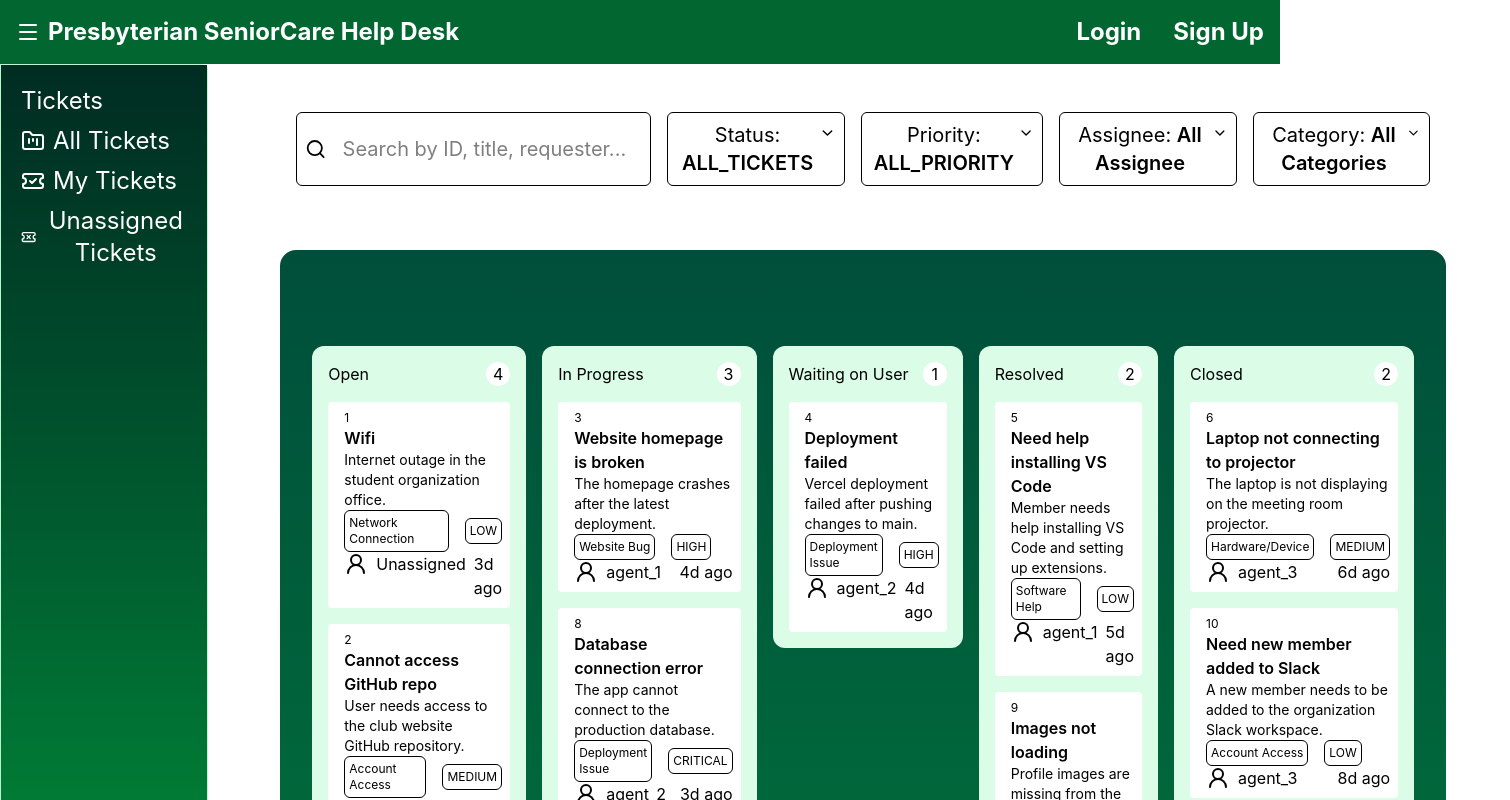
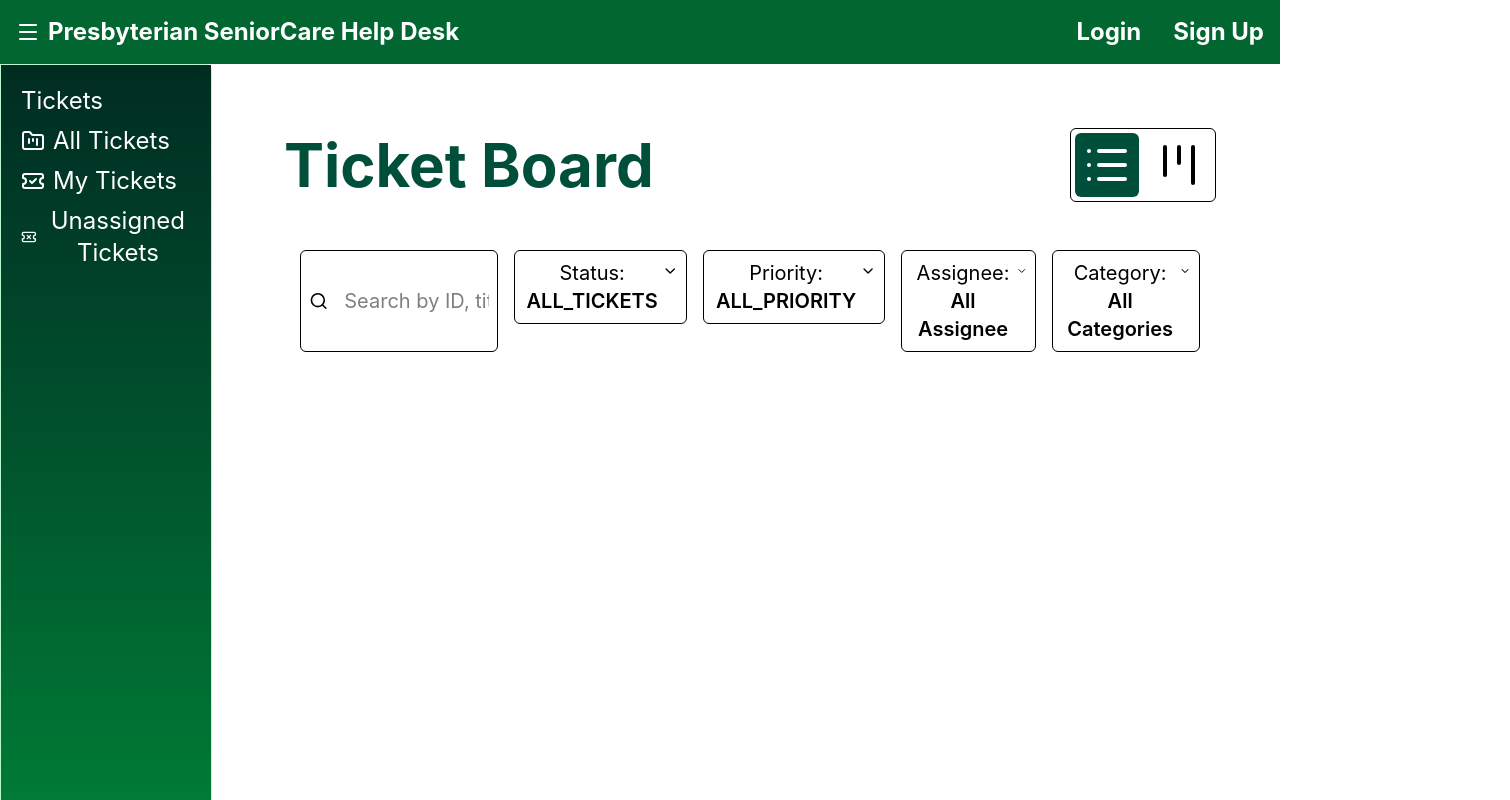
Before and after one commit to ChristianGWolff45/ServiceDesk, a React (Vite) app: page /Workpage/Board in a window 1280 px wide. Shown: the top 800 px of the page, 1510 px wide, since content can reach past the window. Built offline with nearby package versions, Linux system fonts and the light colour scheme.

Commit message:
added nav hide

```diff
--- a/src/components/TicketBoard.jsx
+++ b/src/components/TicketBoard.jsx
@@ -1,8 +1,13 @@
 import { TicketCard } from "./TicketCard";
 import { useTickets } from "../hooks/useTickets";
 import { TicketFilter } from "./TicketFilter";
+import { TicketKanban } from "./TicketKanban";
+import { List, Kanban } from "lucide-react";
+import { useState } from "react";
+import { TicketList } from "./TicketList";
 
 export function TicketBoard() {
+  const [isKanban, setIsKanban] = useState(false);
   const {
     tickets,
     status,
@@ -19,6 +24,24 @@
 
   return (
     <div>
+      <div className="flex justify-between items-center text-6xl mt-16">
+        <h1 className=" ml-16  text-emerald-900 font-bold">Ticket Board</h1>
+        <div className="border flex items-center   mr-16 rounded-md">
+          <button
+            className={`cursor-pointer p-2 m-1 rounded-md ${!isKanban ? "bg-emerald-900 text-white" : "hover:bg-green-50"}`}
+            onClick={() => setIsKanban(false)}
+          >
+            <List className="w-12 h-auto " />
+          </button>
+          <button
+            onClick={() => setIsKanban(true)}
+            className={`cursor-pointer p-2 m-1 rounded-md ${isKanban ? "bg-emerald-900 text-white" : "hover:bg-green-50"}`}
+          >
+            <Kanban className="w-12 h-auto" />
+          </button>
+        </div>
+      </div>
+
       <TicketFilter
         status={status}
         setStatus={setStatus}
@@ -31,83 +54,11 @@
         search={search}
         setSearch={setSearch}
       />
-      <div className="bg-linear-to-b from-emerald-900 to-green-700 grid m-16 p-8 rounded-2xl gap-4 grid-cols-[1fr_1fr_1fr_1fr_1fr] overflow-x-scroll">
-        <div className="bg-green-100 p-4 flex flex-col gap-4 h-fit mt-16 rounded-xl w-full">
-          <div className="flex justify-between items-center ">
-            <h1>Open</h1>
-            <span className="bg-white  rounded-full w-6 h-6 text-center">
-              {tickets.filter((ticket) => ticket.status === "OPEN").length}
-            </span>
-          </div>
-          {tickets
-            .filter((ticket) => ticket.status === "OPEN")
-            .map((ticket) => (
-              <TicketCard key={ticket.id} {...ticket} />
-            ))}
-        </div>
-
-        <div className="bg-green-100 p-4 flex flex-col gap-4 h-fit mt-16 rounded-xl w-full">
-          <div className="flex justify-between items-center ">
-            <h1>In Progress</h1>
-            <span className="bg-white  rounded-full w-6 h-6 text-center">
-              {
-                tickets.filter((ticket) => ticket.status === "IN_PROGRESS")
-                  .length
-              }
-            </span>
-          </div>
-          {tickets
-            .filter((ticket) => ticket.status === "IN_PROGRESS")
-            .map((ticket) => (
-              <TicketCard key={ticket.id} {...ticket} />
-            ))}
-        </div>
-
-        <div className="bg-green-100 p-4 flex flex-col gap-4 h-fit mt-16 rounded-xl w-full">
-          <div className="flex justify-between items-center ">
-            <h1>Waiting on User</h1>
-            <span className="bg-white  rounded-full w-6 h-6 text-center">
-              {
-                tickets.filter((ticket) => ticket.status === "WAITING_ON_USER")
-                  .length
-              }
-            </span>
-          </div>
-          {tickets
-            .filter((ticket) => ticket.status === "WAITING_ON_USER")
-            .map((ticket) => (
-              <TicketCard key={ticket.id} {...ticket} />
-            ))}
-        </div>
-
-        <div className="bg-green-100 p-4 flex flex-col gap-4 h-fit mt-16 rounded-xl w-full">
-          <div className="flex justify-between items-center ">
-            <h1>Resolved</h1>
-            <span className="bg-white  rounded-full w-6 h-6 text-center">
-              {tickets.filter((ticket) => ticket.status === "RESOLVED").length}
-            </span>
-          </div>
-          {tickets
-            .filter((ticket) => ticket.status === "RESOLVED")
-            .map((ticket) => (
-              <TicketCard key={ticket.id} {...ticket} />
-            ))}
-        </div>
-
-        <div className="bg-green-100 p-4 flex flex-col gap-4 h-fit mt-16 rounded-xl w-full">
-          <div className="flex justify-between items-center ">
-            <h1>Closed</h1>
-            <span className="bg-white  rounded-full w-6 h-6 text-center">
-              {tickets.filter((ticket) => ticket.status === "CLOSED").length}
-            </span>
-          </div>
-          {tickets
-            .filter((ticket) => ticket.status === "CLOSED")
-            .map((ticket) => (
-              <TicketCard key={ticket.id} {...ticket} />
-            ))}
-        </div>
-      </div>
+      {isKanban ? (
+        <TicketKanban tickets={tickets} />
+      ) : (
+        <TicketList tickets={tickets} />
+      )}
     </div>
   );
 }
--- a/src/components/TicketFilter.jsx
+++ b/src/components/TicketFilter.jsx
@@ -105,7 +105,7 @@
           <p>
             Category: <span className="font-semibold">{category}</span>
           </p>
-          {!statusDropdown ? <ChevronDown /> : <ChevronUp />}
+          {!categoryDropdown ? <ChevronDown /> : <ChevronUp />}
         </button>
         {categoryDropdown && (
           <div className="flex flex-col items-start absolute mt-16 w-full  rounded-md text-2xl gap-2 bg-sky-600 p-2 text-white">
--- /dev/null
+++ b/src/components/TicketKanban.jsx
@@ -0,0 +1,81 @@
+import { useTickets } from "../hooks/useTickets";
+
+import { TicketCard } from "./TicketCard";
+export function TicketKanban({ tickets }) {
+  return (
+    <div className="bg-linear-to-b from-emerald-900 to-green-700 grid m-16 p-8 rounded-2xl gap-4 grid-cols-[1fr_1fr_1fr_1fr_1fr] overflow-x-scroll">
+      <div className="bg-green-100 p-4 flex flex-col gap-4 h-fit mt-16 rounded-xl w-full">
+        <div className="flex justify-between items-center ">
+          <h1>Open</h1>
+          <span className="bg-white  rounded-full w-6 h-6 text-center">
+            {tickets.filter((ticket) => ticket.status === "OPEN").length}
+          </span>
+        </div>
+        {tickets
+          .filter((ticket) => ticket.status === "OPEN")
+          .map((ticket) => (
+            <TicketCard key={ticket.id} {...ticket} />
+          ))}
+      </div>
+
+      <div className="bg-green-100 p-4 flex flex-col gap-4 h-fit mt-16 rounded-xl w-full">
+        <div className="flex justify-between items-center ">
+          <h1>In Progress</h1>
+          <span className="bg-white  rounded-full w-6 h-6 text-center">
+            {tickets.filter((ticket) => ticket.status === "IN_PROGRESS").length}
+          </span>
+        </div>
+        {tickets
+          .filter((ticket) => ticket.status === "IN_PROGRESS")
+          .map((ticket) => (
+            <TicketCard key={ticket.id} {...ticket} />
+          ))}
+      </div>
+
+      <div className="bg-green-100 p-4 flex flex-col gap-4 h-fit mt-16 rounded-xl w-full">
+        <div className="flex justify-between items-center ">
+          <h1>Waiting on User</h1>
+          <span className="bg-white  rounded-full w-6 h-6 text-center">
+            {
+              tickets.filter((ticket) => ticket.status === "WAITING_ON_USER")
+                .length
+            }
+          </span>
+        </div>
+        {tickets
+          .filter((ticket) => ticket.status === "WAITING_ON_USER")
+          .map((ticket) => (
+            <TicketCard key={ticket.id} {...ticket} />
+          ))}
+      </div>
+
+      <div className="bg-green-100 p-4 flex flex-col gap-4 h-fit mt-16 rounded-xl w-full">
+        <div className="flex justify-between items-center ">
+          <h1>Resolved</h1>
+          <span className="bg-white  rounded-full w-6 h-6 text-center">
+            {tickets.filter((ticket) => ticket.status === "RESOLVED").length}
+          </span>
+        </div>
+        {tickets
+          .filter((ticket) => ticket.status === "RESOLVED")
+          .map((ticket) => (
+            <TicketCard key={ticket.id} {...ticket} />
+          ))}
+      </div>
+
+      <div className="bg-green-100 p-4 flex flex-col gap-4 h-fit mt-16 rounded-xl w-full">
+        <div className="flex justify-between items-center ">
+          <h1>Closed</h1>
+          <span className="bg-white  rounded-full w-6 h-6 text-center">
+            {tickets.filter((ticket) => ticket.status === "CLOSED").length}
+          </span>
+        </div>
+        {tickets
+          .filter((ticket) => ticket.status === "CLOSED")
+          .map((ticket) => (
+            <TicketCard key={ticket.id} {...ticket} />
+          ))}
+      </div>
+    </div>
+  );
+}
--- /dev/null
+++ b/src/components/TicketList.jsx
@@ -0,0 +1,3 @@
+export function TicketList(tickets) {
+  return <div></div>;
+}
--- a/src/components/WorkspaceNavigation.jsx
+++ b/src/components/WorkspaceNavigation.jsx
@@ -1,4 +1,10 @@
-import { TicketCheck, TicketX, FolderKanban } from "lucide-react";
+import {
+  TicketCheck,
+  TicketX,
+  FolderKanban,
+  ChevronRight,
+  ChevronLeft,
+} from "lucide-react";
 import { useState } from "react";
 
 export function WorkspaceNavigation() {
@@ -7,8 +13,8 @@
     setSelected(selected);
   };
   return (
-    <div>
-      <div className="flex flex-col justify-start items-start p-4 bg-gradient-to-b from-emerald-950 to-green-700 h-screen text-white text-2xl">
+    <div className="h-full">
+      <div className="flex flex-col justify-start items-start h-full p-4 bg-gradient-to-b from-emerald-950 to-green-700 h-screen text-white text-2xl">
         <p className="p-1">Tickets</p>
         <div>
           <button
@@ -20,7 +26,6 @@
           </button>
         </div>
         <div>
-          {" "}
           <button
             className={`flex gap-2 p-1 rounded-sm cursor-pointer items-center ${select === "MY_TICKETS" ? "bg-sky-600" : "hover:bg-sky-500"}`}
             onClick={() => handleSelectedChange("MY_TICKETS")}
--- a/src/pages/WorkPage.jsx
+++ b/src/pages/WorkPage.jsx
@@ -2,14 +2,38 @@
 import { Routes, Route } from "react-router-dom";
 import { WorkspaceNavigation } from "../components/WorkspaceNavigation";
 import { Header } from "../components/Header";
-
+import { ChevronRight, ChevronLeft } from "lucide-react";
+import { useState } from "react";
 export function WorkPage() {
+  const [navOpen, setNavOpen] = useState(true);
   return (
     <div className="max-w-screen">
       <Header />
-      <div className="grid grid-cols-[1fr_5fr] gap-2  ">
-        <div className="  bg-green-700 rounded-r-md border-green-200 border">
-          <WorkspaceNavigation />
+      <div
+        className={`grid grid-cols-[1fr_5fr] gap-2  ${navOpen ? "grid-cols-[1fr_5fr]" : "grid-cols-[1fr_160fr]"}`}
+      >
+        <div
+          className="bg-linear-to-b
+                from-emerald-900 bg-green-700 min-h-screen rounded-r-md border-green-200 border"
+        >
+          {navOpen ? (
+            <>
+              <WorkspaceNavigation />
+              <button
+                onClick={() => setNavOpen(false)}
+                className="absolute left-1/8 top-1/2 cursor-pointer  rounded-full opacity-0 hover:opacity-100"
+              >
+                <ChevronLeft className="hover:text-white p-4 hover:block w-32 h-auto" />
+              </button>
+            </>
+          ) : (
+            <button
+              onClick={() => setNavOpen(true)}
+              className="absolute left-0 top-1/2 cursor-pointer rounded-full opacity-0 hover:opacity-100"
+            >
+              <ChevronRight className="hover:text-emerald-900 hover:block w-24 h-auto" />
+            </button>
+          )}
         </div>
         <Routes>
           <Route path="Board" element={<TicketBoard />} />
```
Also changed, not shown: src/components/TicketItem.jsx (added).
